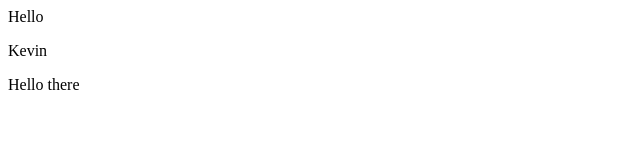
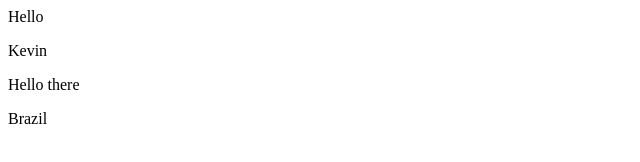
Before and after one commit to fluoxetines73/demo-repo2, a plain HTML site: page index.html in a window 1280 px wide. Shown: the full height of the page, 0-640 px from the left. Drawn offline with Linux system fonts and the light colour scheme.

Commit message:
brazil was added

```diff
--- a/index.html
+++ b/index.html
@@ -1,3 +1,4 @@
 <div>Hello</div>
 <p>Kevin</p>
 <p>Hello there</p>
+<p>Brazil</p>
```
